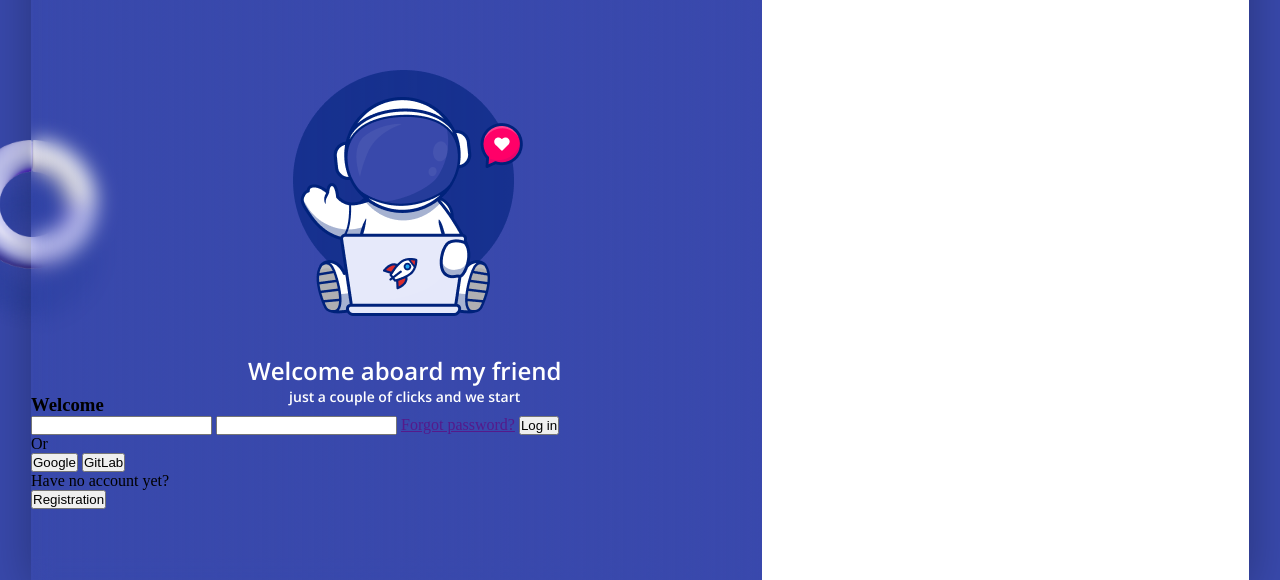
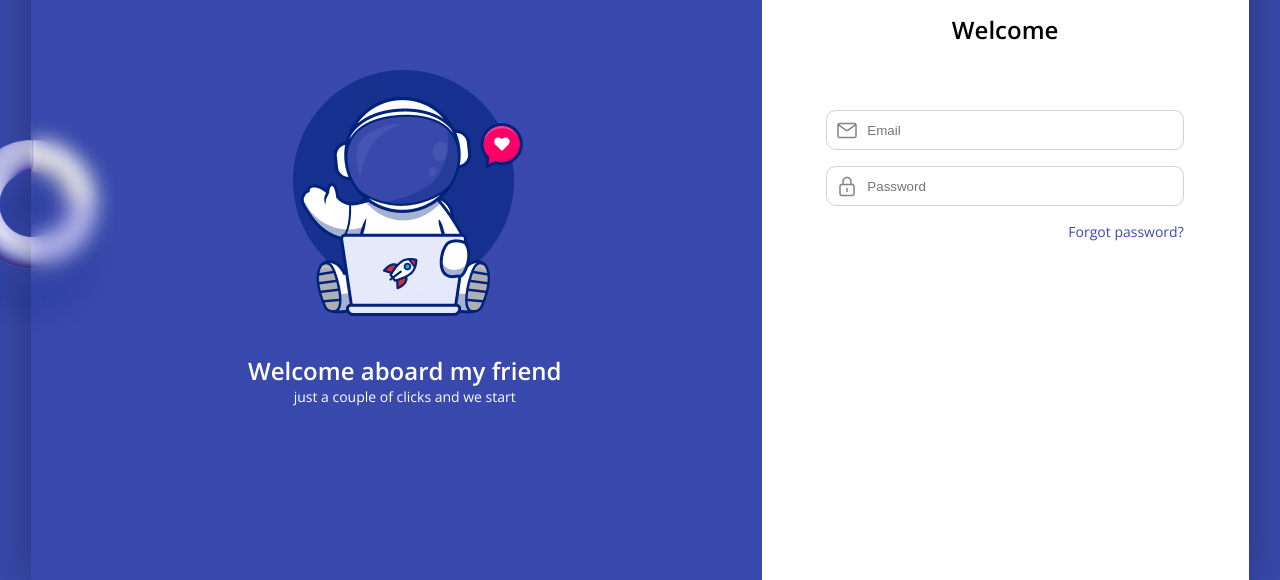
Before and after one commit to Deividadrian/Simple-Sign-Up-Screen, a plain HTML site: page index.html in a window 1280 px wide. Shown: the part 321-901 px from the top of the page. Drawn offline with nearby package versions, Linux system fonts and the light colour scheme.

Commit message:
Add inputs and styles

```diff
--- a/index.html
+++ b/index.html
@@ -9,11 +9,11 @@
   <!-- FONTS -->
   <link rel="preconnect" href="https://fonts.googleapis.com">
   <link rel="preconnect" href="https://fonts.gstatic.com" crossorigin>
-  <link href="https://fonts.googleapis.com/css2?family=Open+Sans:wght@600&display=swap" rel="stylesheet">
+  <link href="https://fonts.googleapis.com/css2?family=Open+Sans:wght@300;400;600&display=swap" rel="stylesheet">
 
   </head>
   <body>
-    <div>
+    <div class="main">
       <header id="header">
         <h2>Simple Sign Up Screen</h2>
       </header>
@@ -28,19 +28,19 @@
           <h3>Welcome aboard my friend</h3>
           <h4>just a couple of clicks and we start</h4>
         </div>
-        <div class="form">
-          <h3>Welcome</h3>
-          <label for="">
-            <input type="email" class="email">
-            <input type="text" class="password">
-            <a href="">Forgot password?</a>
-            <input type="button" class="Login" value="Log in" />
-            <p>Or</p>
-            <input type="button" class="google" value="Google" />
-            <input type="button" class="gitLab" value="GitLab" />
-            <p>Have no account yet?</p>
-            <input type="button" class="registration" value="Registration" />
-          </label>
+        <div class="inputs-buttons">
+          <div class="title-Welcome">
+            <h3>Welcome</h3>
+          </div>
+          <div class="inputs-fields">
+            <div class="input-email">
+              <input type="email" name="useemail" placeholder="Email">
+            </div>
+            <div class="input-password">
+              <input type="password" name="usepassword" placeholder="Password">
+            </div>
+            <h4>Forgot password?</h4>
+          </div>
         </div>
       </div>
     </div>
--- a/style.css
+++ b/style.css
@@ -14,6 +14,7 @@
   --base-color: hsla(232, 50%, 45%, 1);
   --color-font-title: hsla(231, 60%, 97%, 1);
   --color-border-box: hsla(231, 67%, 94%, 1);
+  --color-border-input: hsla(0, 0%, 82%, 1);
 
   /* FONTS */
   --title-font: 'Open Sans', sans-serif;
@@ -91,5 +92,51 @@ body {
 
 .text h4 {
   color: #FFFFFF;
-  font: 600 0.875rem var(--title-font);
+  font: 300 0.875rem var(--title-font);
 }
+
+.inputs-buttons {
+  width: 30.375rem;
+  height: 43.749rem;
+  margin-left: 45.71rem;
+  margin-top: -515px;
+  display: flex;
+  flex-direction: column;
+  align-items: center;
+}
+
+.title-Welcome h3 {
+  width: 6.687rem;
+  height: 4.062rem;
+  margin-top: 8.406rem;
+  font: 600 1.5rem var(--title-font);
+  margin-bottom: 2rem;
+}
+
+.inputs-fields input {
+  height: 2.5rem;
+  width: 22.375rem;
+  margin-bottom: 1rem;
+  border-radius: 0.6rem;
+  border: 1px solid var(--color-border-input);
+}
+
+.inputs-fields h4 {
+  margin-left: 15.125rem;
+  font: 400 0.875rem var(--title-font);
+  color: var(--base-color);
+}
+
+.input-email input {
+  background-image: url(assets/icon-email.png);
+  background-repeat: no-repeat;
+  background-position: left 0.5rem top 0.4rem;
+  padding: 0 0 0 2.5rem;
+}
+
+.input-password input {
+  background-image: url(assets/padlock.png);
+  background-repeat: no-repeat;
+  background-position: left 0.5rem top 0.4rem;
+  padding: 0 0 0 2.5rem;
+}
```
Also changed, not shown: assets/icon-email.png (added), assets/padlock.png (added).
